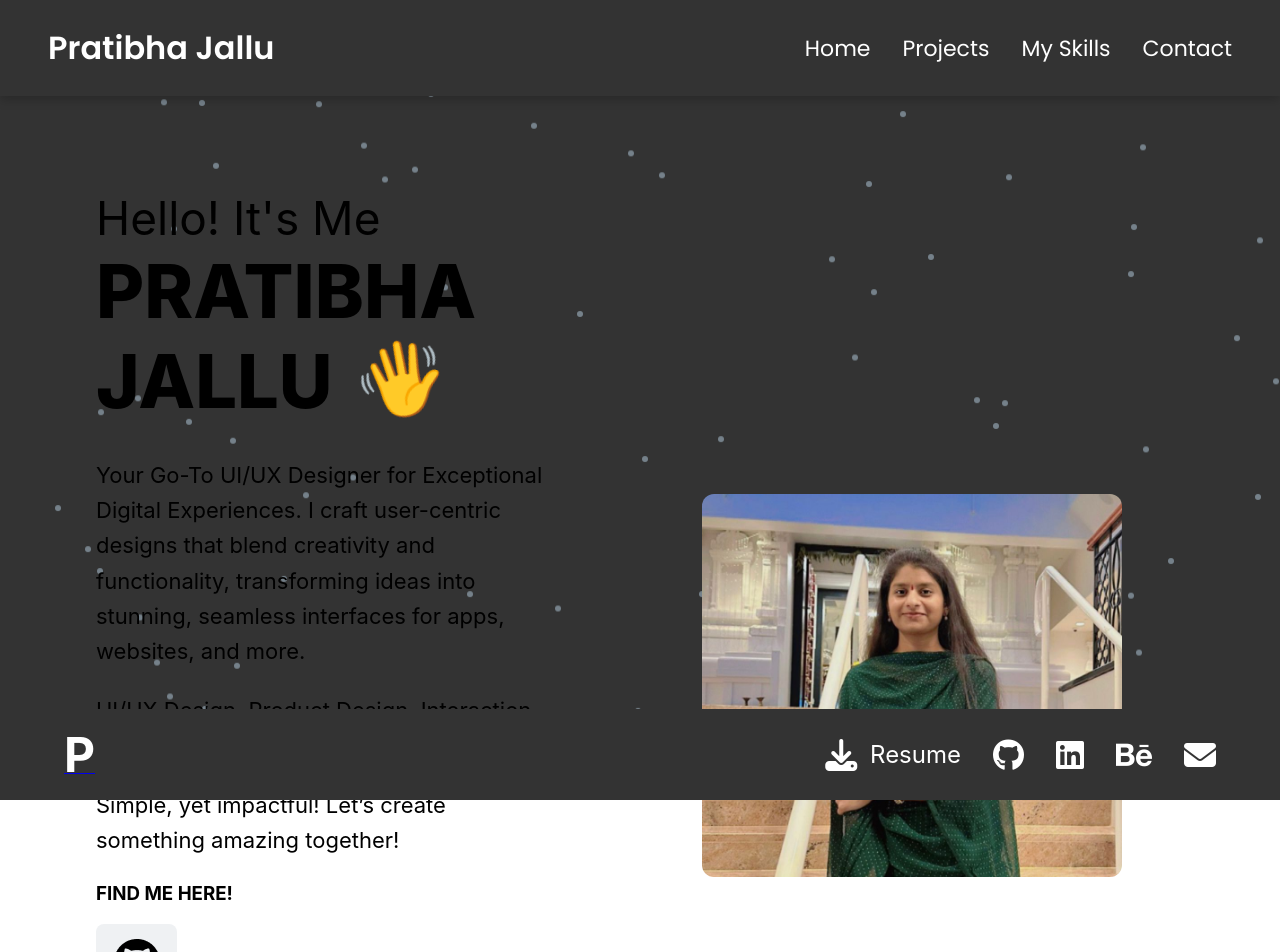
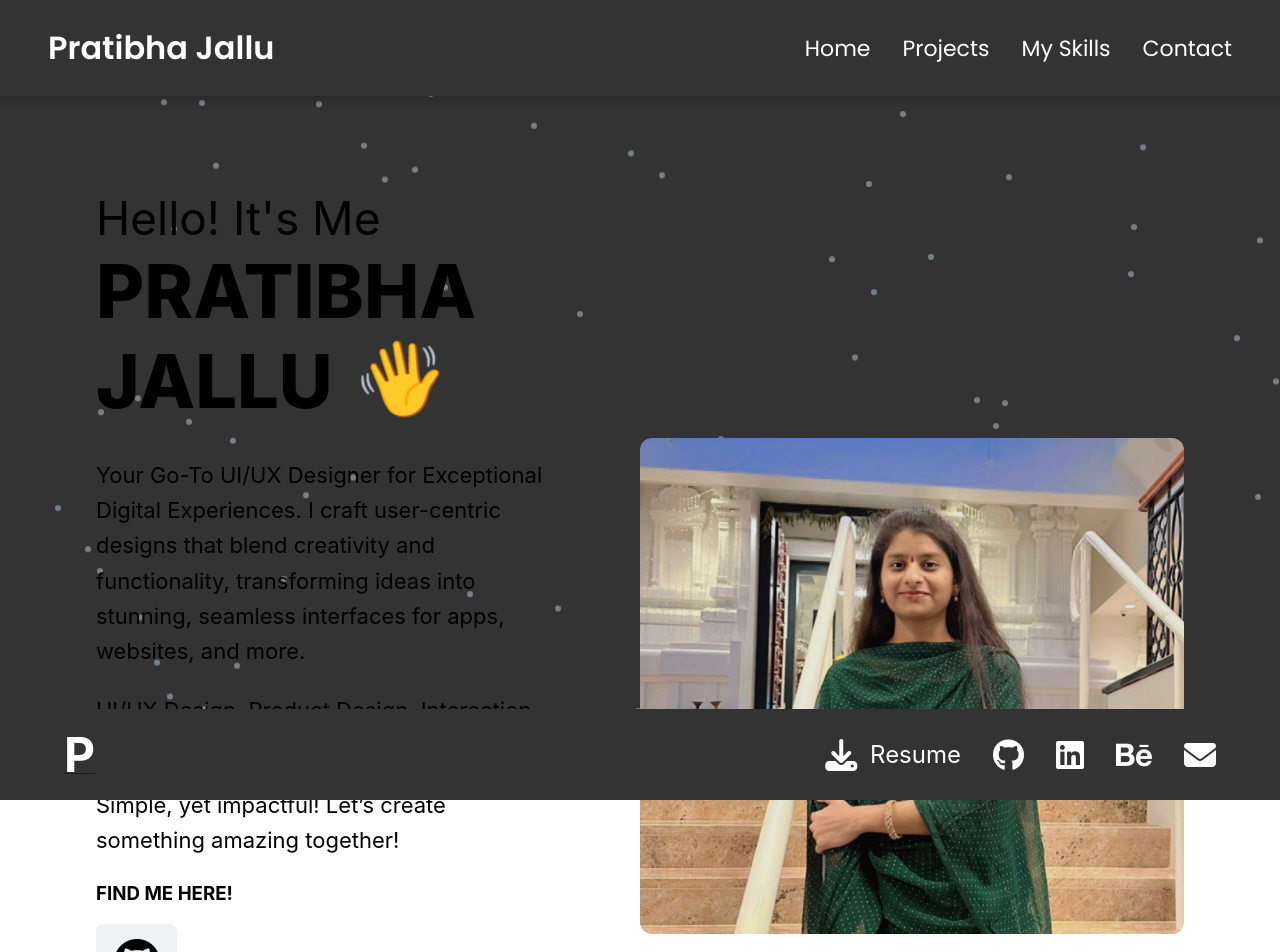
Before and after one commit to jallupratibha/pratibhajallu, a React (Create React App) app: page / in a window 1280 px wide. Shown: the top 952 px of the page. Built offline with nearby package versions, Linux system fonts and the light colour scheme.

Commit message:
Fixed hero section layout and responsiveness

```diff
--- a/src/styles/Hero.css
+++ b/src/styles/Hero.css
@@ -42,8 +42,8 @@
 
     .hero-image img {
         width: 100%;
-        max-width: 420px; /* Adjust to match desired size */
-        height: auto;
+        max-width: 700px; /* Adjust to match desired size */
+        height: 800;
         border-radius: 12px;
     }
 
```
